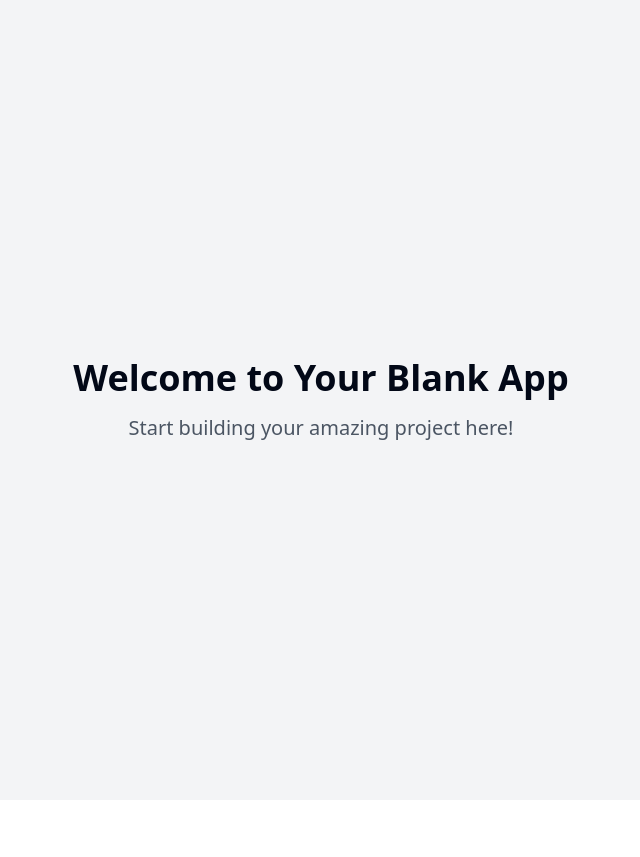
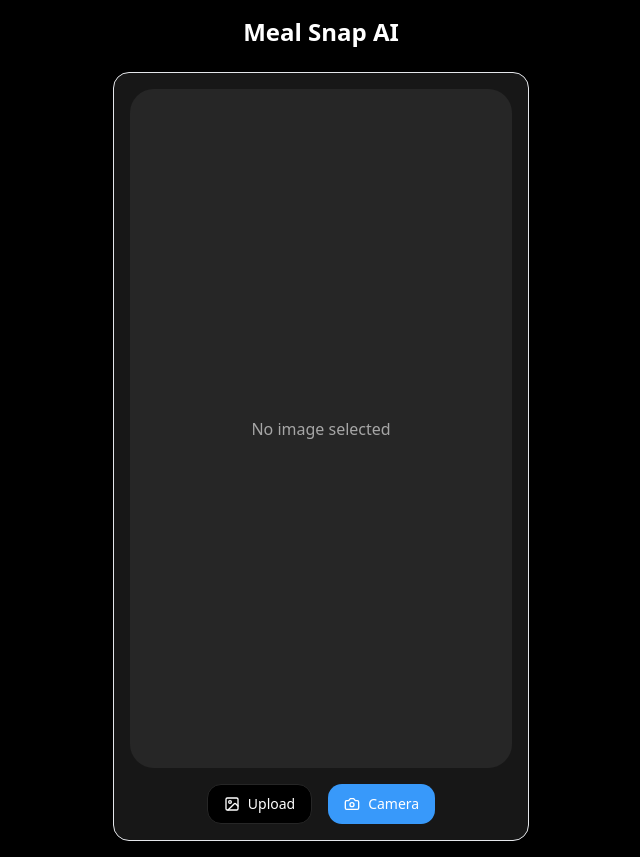
Before and after one commit to ChiragGadhvi/AI-Caloire-Tracker, a React (Vite) app: page / in a window 1280 px wide. Shown: the whole page, without its empty margins (319-959 px from the left). Before the commit the page ends 800 px from the top, so only its background shows below. Built offline with nearby package versions, Linux system fonts and the light colour scheme.

Commit message:
feat: Implement meal analysis feature
Implement image upload, camera capture, OpenAI integration, and meal overview display.

```diff
--- /dev/null
+++ b/src/components/ImageCapture.tsx
@@ -0,0 +1,118 @@
+
+import React, { useRef, useState } from 'react';
+import { Camera, Image as ImageIcon } from 'lucide-react';
+import { Button } from "@/components/ui/button";
+import { Card } from "@/components/ui/card";
+
+interface ImageCaptureProps {
+  onImageCapture: (file: File) => void;
+}
+
+const ImageCapture = ({ onImageCapture }: ImageCaptureProps) => {
+  const [preview, setPreview] = useState<string | null>(null);
+  const fileInputRef = useRef<HTMLInputElement>(null);
+  const videoRef = useRef<HTMLVideoElement>(null);
+  const [isCapturing, setIsCapturing] = useState(false);
+
+  const handleFileSelect = (event: React.ChangeEvent<HTMLInputElement>) => {
+    const file = event.target.files?.[0];
+    if (file) {
+      setPreview(URL.createObjectURL(file));
+      onImageCapture(file);
+    }
+  };
+
+  const startCamera = async () => {
+    try {
+      const stream = await navigator.mediaDevices.getUserMedia({ video: true });
+      if (videoRef.current) {
+        videoRef.current.srcObject = stream;
+        setIsCapturing(true);
+      }
+    } catch (err) {
+      console.error('Error accessing camera:', err);
+    }
+  };
+
+  const captureImage = () => {
+    if (videoRef.current) {
+      const canvas = document.createElement('canvas');
+      canvas.width = videoRef.current.videoWidth;
+      canvas.height = videoRef.current.videoHeight;
+      canvas.getContext('2d')?.drawImage(videoRef.current, 0, 0);
+
+      canvas.toBlob((blob) => {
+        if (blob) {
+          const file = new File([blob], 'captured-image.jpg', { type: 'image/jpeg' });
+          setPreview(URL.createObjectURL(blob));
+          onImageCapture(file);
+          stopCamera();
+        }
+      }, 'image/jpeg');
+    }
+  };
+
+  const stopCamera = () => {
+    const stream = videoRef.current?.srcObject as MediaStream;
+    stream?.getTracks().forEach(track => track.stop());
+    setIsCapturing(false);
+  };
+
+  return (
+    <Card className="p-4 bg-secondary">
+      <div className="camera-frame">
+        {isCapturing ? (
+          <>
+            <video
+              ref={videoRef}
+              autoPlay
+              playsInline
+              className="w-full h-full object-cover"
+            />
+            <div className="scan-area" />
+            <div className="absolute bottom-6 left-0 right-0 flex justify-center gap-4">
+              <Button
+                className="rounded-full w-16 h-16 bg-white hover:bg-white/90"
+                onClick={captureImage}
+              />
+            </div>
+          </>
+        ) : preview ? (
+          <img src={preview} alt="Preview" className="w-full h-full object-cover" />
+        ) : (
+          <div className="flex items-center justify-center h-full bg-muted">
+            <p className="text-muted-foreground">No image selected</p>
+          </div>
+        )}
+      </div>
+
+      <div className="mt-4 flex justify-center gap-4">
+        <input
+          type="file"
+          accept="image/*"
+          className="hidden"
+          ref={fileInputRef}
+          onChange={handleFileSelect}
+        />
+        {!isCapturing && (
+          <>
+            <Button
+              variant="outline"
+              className="gap-2"
+              onClick={() => fileInputRef.current?.click()}
+            >
+              <ImageIcon className="w-4 h-4" />
+              Upload
+            </Button>
+            <Button className="gap-2" onClick={startCamera}>
+              <Camera className="w-4 h-4" />
+              Camera
+            </Button>
+          </>
+        )}
+      </div>
+    </Card>
+  );
+};
+
+export default ImageCapture;
--- /dev/null
+++ b/src/components/MealAnalysis.tsx
@@ -0,0 +1,71 @@
+
+import React from 'react';
+import { Card } from "@/components/ui/card";
+import { Progress } from "@/components/ui/progress";
+import { Flame, Wheat, Droplet, Heart } from 'lucide-react';
+
+interface MealAnalysisProps {
+  data: {
+    name: string;
+    calories: number;
+    carbs: number;
+    protein: number;
+    fats: number;
+    healthScore: number;
+  };
+}
+
+const MealAnalysis = ({ data }: MealAnalysisProps) => {
+  return (
+    <Card className="p-6 bg-secondary">
+      <h2 className="text-xl font-semibold mb-4">{data.name}</h2>
+
+      <div className="grid grid-cols-2 gap-6 mb-6">
+        <div className="flex items-center gap-2">
+          <Flame className="text-red-500" />
+          <div>
+            <p className="text-sm text-muted-foreground">Calories</p>
+            <p className="font-semibold">{data.calories}</p>
+          </div>
+        </div>
+
+        <div className="flex items-center gap-2">
+          <Wheat className="text-yellow-500" />
+          <div>
+            <p className="text-sm text-muted-foreground">Carbs</p>
+            <p className="font-semibold">{data.carbs}g</p>
+          </div>
+        </div>
+
+        <div className="flex items-center gap-2">
+          <div className="text-blue-500">P</div>
+          <div>
+            <p className="text-sm text-muted-foreground">Protein</p>
+            <p className="font-semibold">{data.protein}g</p>
+          </div>
+        </div>
+
+        <div className="flex items-center gap-2">
+          <Droplet className="text-purple-500" />
+          <div>
+            <p className="text-sm text-muted-foreground">Fats</p>
+            <p className="font-semibold">{data.fats}g</p>
+          </div>
+        </div>
+      </div>
+
+      <div className="space-y-2">
+        <div className="flex items-center justify-between">
+          <div className="flex items-center gap-2">
+            <Heart className="text-red-500" />
+            <span className="text-sm text-muted-foreground">Health score</span>
+          </div>
+          <span className="font-semibold">{data.healthScore}/10</span>
+        </div>
+        <Progress value={data.healthScore * 10} className="h-2" />
+      </div>
+    </Card>
+  );
+};
+
+export default MealAnalysis;
--- a/src/index.css
+++ b/src/index.css
@@ -1,101 +1,51 @@
+
 @tailwind base;
 @tailwind components;
 @tailwind utilities;
 
 @layer base {
   :root {
-    --background: 0 0% 100%;
-    --foreground: 222.2 84% 4.9%;
+    --background: 0 0% 0%;
+    --foreground: 0 0% 100%;
 
-    --card: 0 0% 100%;
-    --card-foreground: 222.2 84% 4.9%;
+    --card: 0 0% 3%;
+    --card-foreground: 0 0% 100%;
 
-    --popover: 0 0% 100%;
-    --popover-foreground: 222.2 84% 4.9%;
+    --primary: 210 95% 60%;
+    --primary-foreground: 0 0% 100%;
 
-    --primary: 222.2 47.4% 11.2%;
-    --primary-foreground: 210 40% 98%;
+    --secondary: 0 0% 9%;
+    --secondary-foreground: 0 0% 100%;
 
-    --secondary: 210 40% 96.1%;
-    --secondary-foreground: 222.2 47.4% 11.2%;
+    --muted: 0 0% 15%;
+    --muted-foreground: 0 0% 65%;
 
-    --muted: 210 40% 96.1%;
-    --muted-foreground: 215.4 16.3% 46.9%;
-
-    --accent: 210 40% 96.1%;
-    --accent-foreground: 222.2 47.4% 11.2%;
-
-    --destructive: 0 84.2% 60.2%;
-    --destructive-foreground: 210 40% 98%;
-
-    --border: 214.3 31.8% 91.4%;
-    --input: 214.3 31.8% 91.4%;
-    --ring: 222.2 84% 4.9%;
-
-    --radius: 0.5rem;
-
-    --sidebar-background: 0 0% 98%;
-
-    --sidebar-foreground: 240 5.3% 26.1%;
-
-    --sidebar-primary: 240 5.9% 10%;
-
-    --sidebar-primary-foreground: 0 0% 98%;
-
-    --sidebar-accent: 240 4.8% 95.9%;
-
-    --sidebar-accent-foreground: 240 5.9% 10%;
-
-    --sidebar-border: 220 13% 91%;
-
-    --sidebar-ring: 217.2 91.2% 59.8%;
-  }
-
-  .dark {
-    --background: 222.2 84% 4.9%;
-    --foreground: 210 40% 98%;
-
-    --card: 222.2 84% 4.9%;
-    --card-foreground: 210 40% 98%;
-
-    --popover: 222.2 84% 4.9%;
-    --popover-foreground: 210 40% 98%;
-
-    --primary: 210 40% 98%;
-    --primary-foreground: 222.2 47.4% 11.2%;
-
-    --secondary: 217.2 32.6% 17.5%;
-    --secondary-foreground: 210 40% 98%;
-
-    --muted: 217.2 32.6% 17.5%;
-    --muted-foreground: 215 20.2% 65.1%;
-
-    --accent: 217.2 32.6% 17.5%;
-    --accent-foreground: 210 40% 98%;
+    --accent: 217.2 91.2% 59.8%;
+    --accent-foreground: 0 0% 100%;
 
     --destructive: 0 62.8% 30.6%;
-    --destructive-foreground: 210 40% 98%;
+    --destructive-foreground: 0 0% 100%;
 
-    --border: 217.2 32.6% 17.5%;
-    --input: 217.2 32.6% 17.5%;
-    --ring: 212.7 26.8% 83.9%;
-    --sidebar-background: 240 5.9% 10%;
-    --sidebar-foreground: 240 4.8% 95.9%;
-    --sidebar-primary: 224.3 76.3% 48%;
-    --sidebar-primary-foreground: 0 0% 100%;
-    --sidebar-accent: 240 3.7% 15.9%;
-    --sidebar-accent-foreground: 240 4.8% 95.9%;
-    --sidebar-border: 240 3.7% 15.9%;
-    --sidebar-ring: 217.2 91.2% 59.8%;
+    --border: 0 0% 20%;
+    --input: 0 0% 15%;
+    --ring: 217.2 91.2% 59.8%;
+
+    --radius: 1rem;
   }
 }
 
 @layer base {
-  * {
-    @apply border-border;
-  }
-
   body {
-    @apply bg-background text-foreground;
+    @apply bg-background text-foreground antialiased;
   }
 }
+
+.camera-frame {
+  @apply relative w-full aspect-[9/16] max-w-md mx-auto overflow-hidden rounded-3xl;
+  background: linear-gradient(to bottom, rgba(0,0,0,0.2), rgba(0,0,0,0.1));
+}
+
+.scan-area {
+  @apply absolute inset-0 border-2 border-white/30 rounded-3xl;
+  box-shadow: 0 0 0 9999px rgba(0, 0, 0, 0.5);
+}
--- a/src/pages/Index.tsx
+++ b/src/pages/Index.tsx
@@ -1,12 +1,57 @@
-// Update this page (the content is just a fallback if you fail to update the page)
+
+import { useState } from 'react';
+import ImageCapture from '../components/ImageCapture';
+import MealAnalysis from '../components/MealAnalysis';
+import { Button } from "@/components/ui/button";
+import { toast } from 'sonner';
 
 const Index = () => {
+  const [analyzing, setAnalyzing] = useState(false);
+  const [analysisData, setAnalysisData] = useState<any>(null);
+
+  const handleImageCapture = async (file: File) => {
+    setAnalyzing(true);
+    try {
+      // Here we'll simulate the API call for now
+      // In reality, you would send the image to OpenAI's API
+      await new Promise(resolve => setTimeout(resolve, 2000));
+
+      // Simulated response
+      setAnalysisData({
+        name: "Pancakes with blueberries",
+        calories: 615,
+        carbs: 93,
+        protein: 11,
+        fats: 21,
+        healthScore: 7
+      });
+    } catch (error) {
+      toast.error("Failed to analyze image");
+    } finally {
+      setAnalyzing(false);
+    }
+  };
+
   return (
-    <div className="min-h-screen flex items-center justify-center bg-gray-100">
-      <div className="text-center">
-        <h1 className="text-4xl font-bold mb-4">Welcome to Your Blank App</h1>
-        <p className="text-xl text-gray-600">Start building your amazing project here!</p>
-      </div>
+    <div className="min-h-screen p-4 space-y-4 max-w-md mx-auto">
+      <h1 className="text-2xl font-bold text-center mb-6">Meal Snap AI</h1>
+
+      <ImageCapture onImageCapture={handleImageCapture} />
+
+      {analyzing && (
+        <div className="text-center py-4">
+          <p className="text-muted-foreground">Analyzing your meal...</p>
+        </div>
+      )}
+
+      {analysisData && !analyzing && (
+        <div className="space-y-4">
+          <MealAnalysis data={analysisData} />
+          <div className="flex justify-end">
+            <Button variant="outline">Fix Results</Button>
+          </div>
+        </div>
+      )}
     </div>
   );
 };
```
